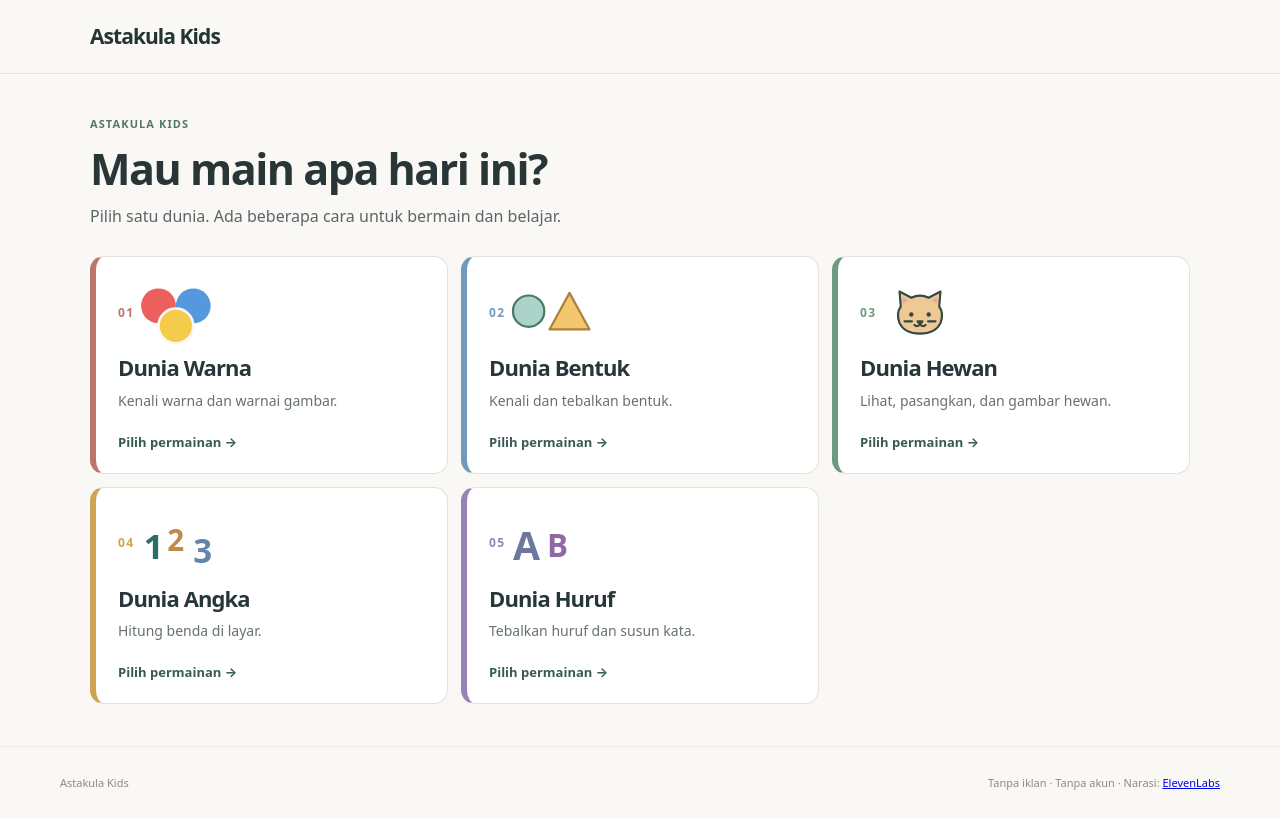
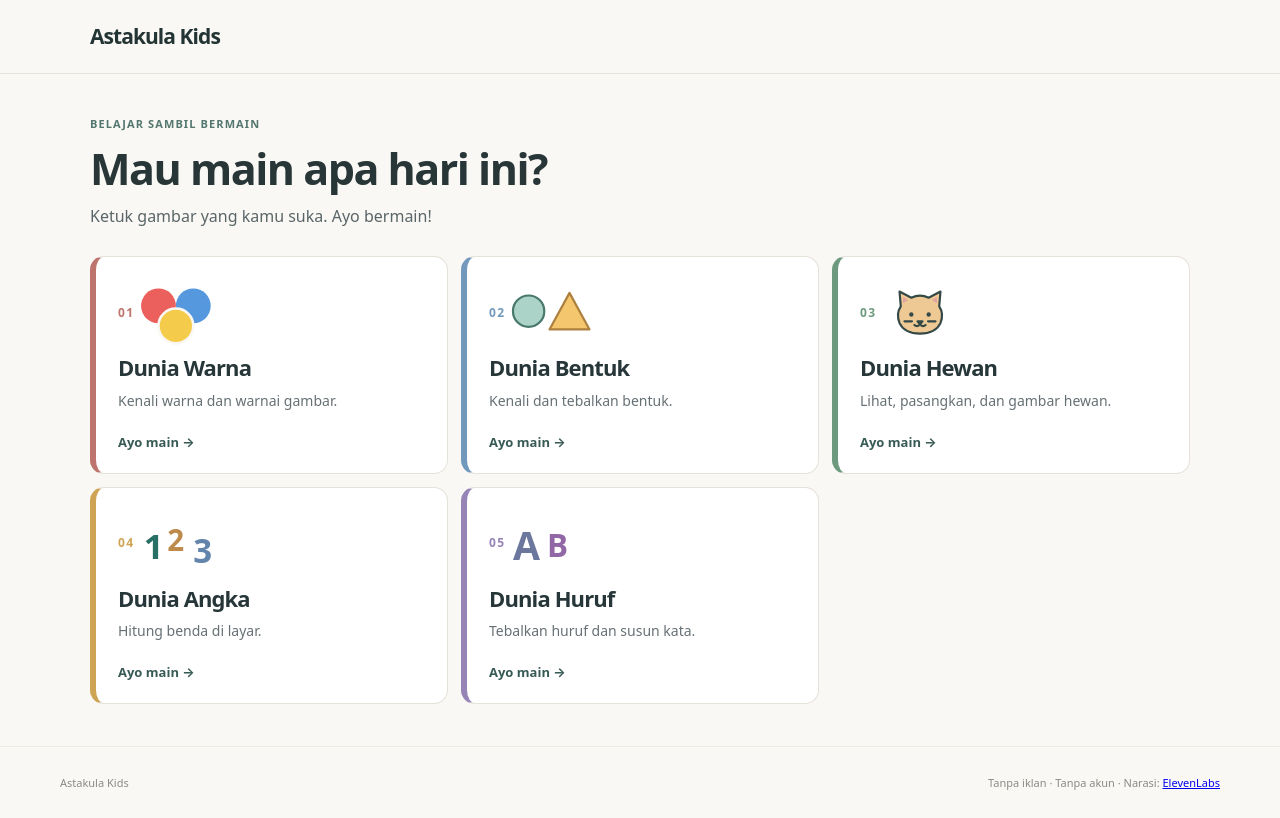
Before and after one commit to ardwrd/astakula-kids, a React (Vite) app: page / in a window 1280 px wide. Built offline with nearby package versions, Linux system fonts and the light colour scheme.

Commit message:
design(kids): brighten child-facing world menu language and make each activity selectable by its illustration

```diff
--- a/src/App.tsx
+++ b/src/App.tsx
@@ -5,6 +5,7 @@ import { useNarrator } from './useNarrator'
 import { PlayActivity } from './PlayActivities'
 import { AnimalIcon } from './AnimalIcon'
 import { WorldArt } from './WorldArt'
+import { ActivityArt } from './ActivityArt'
 import type { ActivityKind, ActivityWorld } from './PlayActivities'
 import type { LearningContent, World, Question } from './data/types'
 
@@ -14,7 +15,7 @@ type Mode = ActivityKind | 'quiz' | null
 
 const activityChoices: Record<string, { kind: Exclude<Mode, null>; title: string; detail: string }[]> = {
   warna: [
-    { kind: 'color', title: 'Warnai gambar', detail: 'Pilih warna dan warnai bagian gambar.' },
+    { kind: 'color', title: 'Warnai gambar', detail: 'Warnai gambar dengan jarimu.' },
     { kind: 'quiz', title: 'Tebak warna', detail: 'Cari warna yang disebutkan.' },
   ],
   bentuk: [
@@ -150,9 +151,9 @@ export default function App() {
           <section className="worlds-screen">
             <div className="section-heading">
               <div>
-                <p className="eyebrow">ASTAKULA KIDS</p>
+                <p className="eyebrow">BELAJAR SAMBIL BERMAIN</p>
                 <h1>Mau main apa hari ini?</h1>
-                <p className="lead">Pilih satu dunia. Ada beberapa cara untuk bermain dan belajar.</p>
+                <p className="lead">Ketuk gambar yang kamu suka. Ayo bermain!</p>
               </div>
             </div>
             <div className="world-grid">
@@ -166,7 +167,7 @@ export default function App() {
                   <p>{item.id === 'warna' ? 'Kenali warna dan warnai gambar.' : item.id === 'bentuk' ? 'Kenali dan tebalkan bentuk.' :
                     item.id === 'hewan' ? 'Lihat, pasangkan, dan gambar hewan.' : item.id === 'angka' ?
                       'Hitung benda di layar.' : 'Tebalkan huruf dan susun kata.'}</p>
-                  <span className="world-card-cta">Pilih permainan →</span>
+                  <span className="world-card-cta">Ayo main <span aria-hidden="true">→</span></span>
                 </button>
               ))}
             </div>
@@ -175,14 +176,17 @@ export default function App() {
           <section className="mode-screen">
             <nav className="game-nav"><button className="back-button" type="button" onClick={goHome}>← Semua dunia</button></nav>
             <h1>{world.title}</h1>
-            <p className="mode-intro">Pilih cara bermain.</p>
+            <p className="mode-intro">Mau coba permainan yang mana?</p>
             <div className="mode-grid">
               {(activityChoices[world.id] || []).map((activity, index) => (
                 <button type="button" className="mode-card" key={activity.kind} onClick={() => startMode(activity.kind)}>
-                  <span className="mode-index">{String(index + 1).padStart(2, '0')}</span>
+                  <span className="mode-card-head">
+                    <span className="mode-index">{String(index + 1).padStart(2, '0')}</span>
+                    <ActivityArt kind={activity.kind === 'quiz' ? 'quiz' : activity.kind} />
+                  </span>
                   <strong>{activity.title}</strong>
                   <span>{activity.detail}</span>
-                  <span className="mode-arrow" aria-hidden="true">Mulai →</span>
+                  <span className="mode-arrow" aria-hidden="true">Main sekarang <span>→</span></span>
                 </button>
               ))}
             </div>
```
